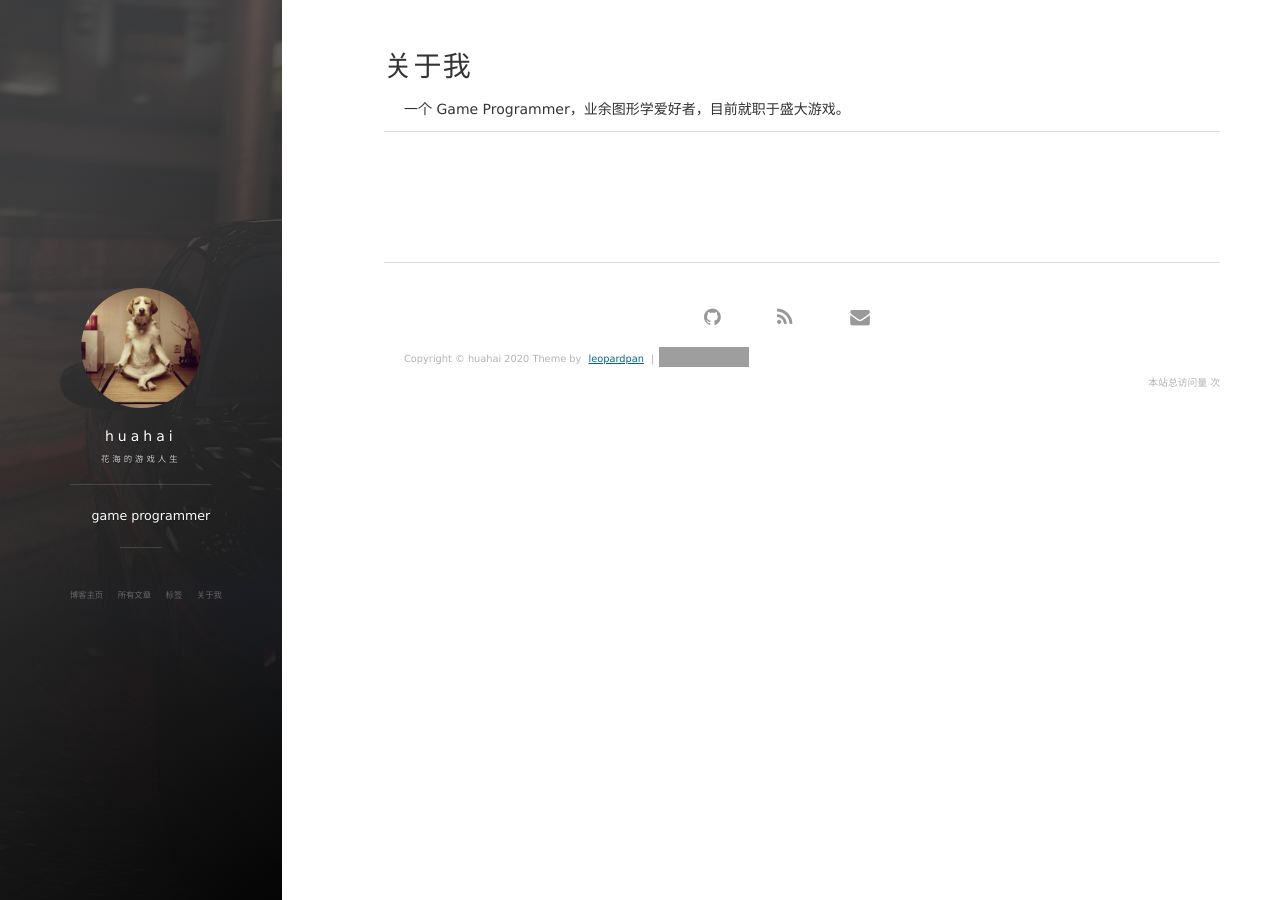
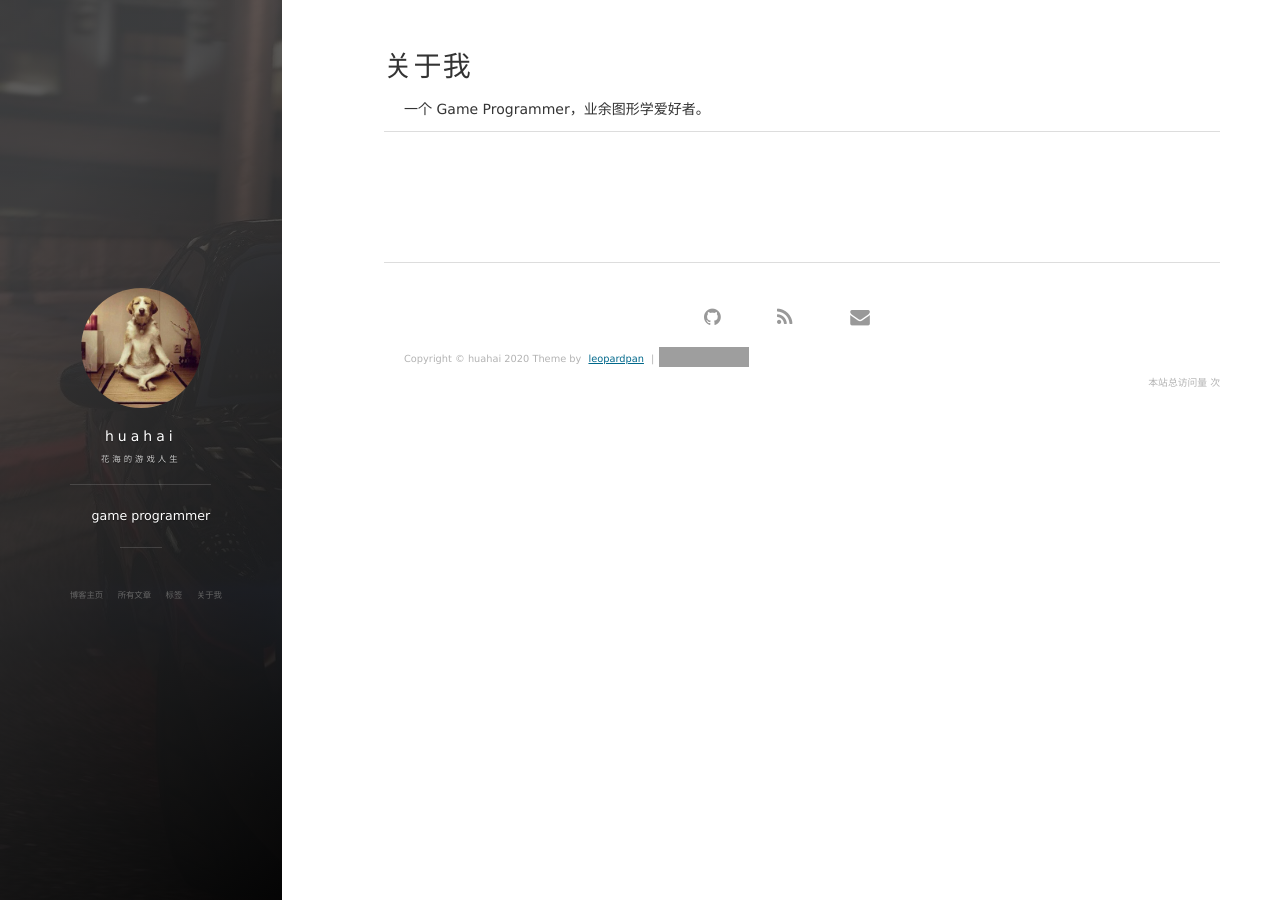
Before and after one commit to hahahuahai/hahahuahai.github.io, a Jekyll site: the page built from about.md, in a window 1280 px wide. Built offline with Jekyll 4.4.1, drawn with Linux system fonts in a browser that asks for light colours; nearby versions of some CDN libraries; comment, search, counter and statistics services are not loaded; grey boxes are pictures that could not be loaded.

Commit message:
Update about.md

```diff
--- a/about.md
+++ b/about.md
@@ -3,7 +3,7 @@ layout: page
 title: 关于我
 ---
 
-一个 Game Programmer，业余图形学爱好者，目前就职于盛大游戏。
+一个 Game Programmer，业余图形学爱好者。
 
 <p>
 
```
